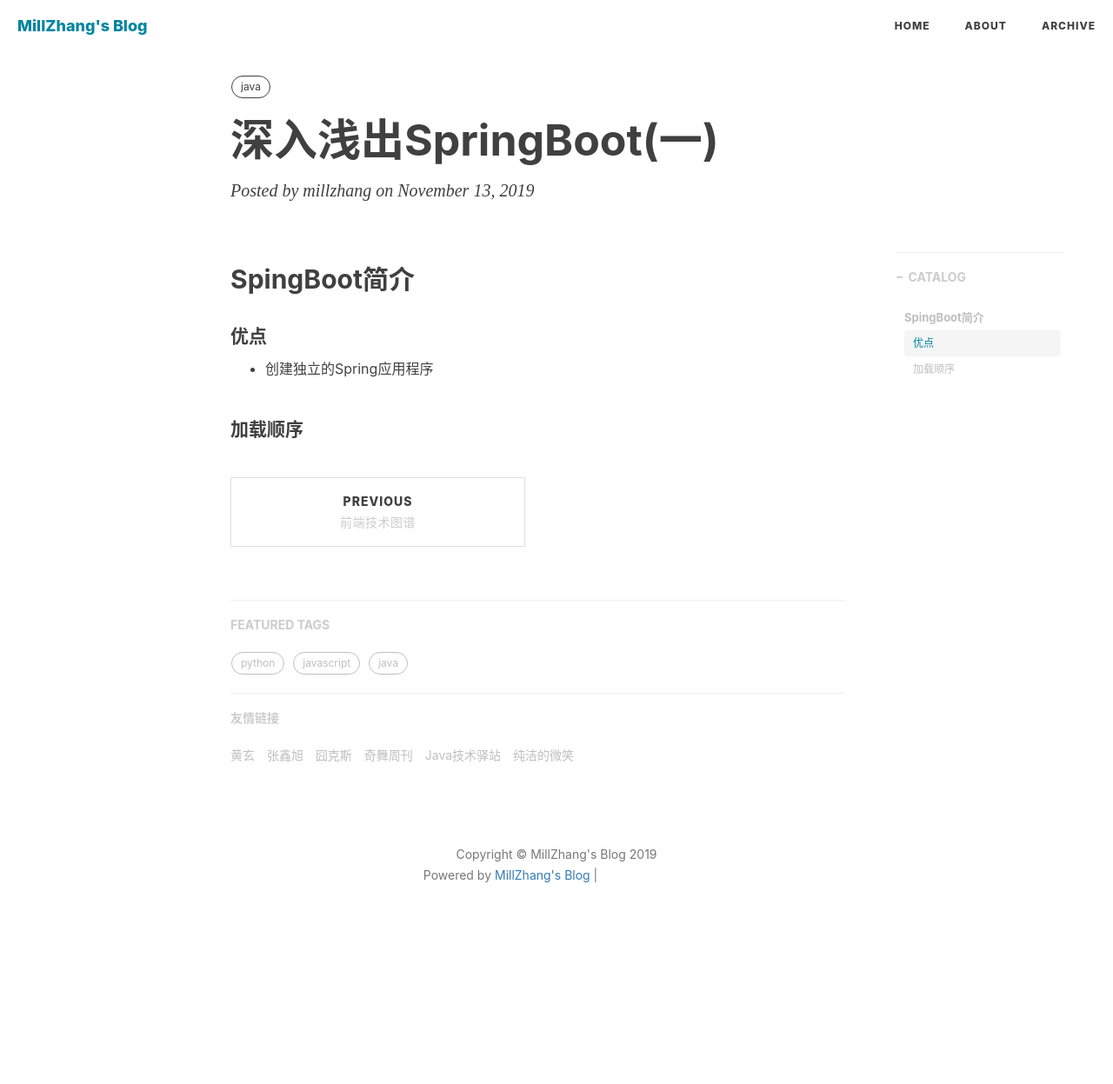
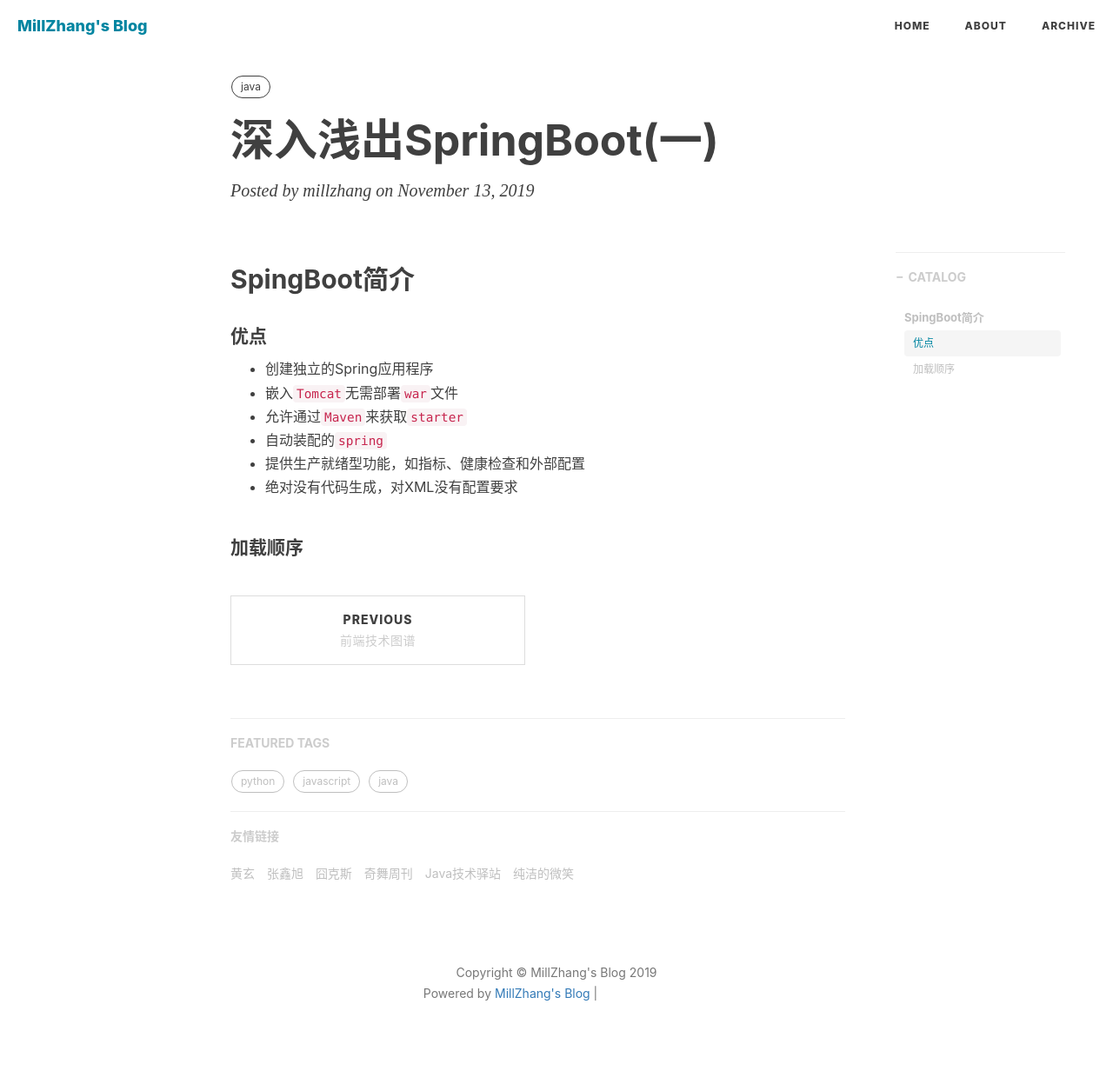
Before and after one commit to millzhang/millzhang.github.com, a Jekyll site: the page built from _posts/2019-11-13-深入浅出SpringBoot(一).md, in a window 1280 px wide. Shown: the whole page at 87% size. Built offline with Jekyll 4.4.1, drawn with Linux system fonts in a browser that asks for light colours; nearby versions of some CDN libraries; comment, search, counter and statistics services are not loaded; before the commit the page ends 1111 px from its top, so only the background shows below that; grey boxes are pictures that could not be loaded.

Commit message:
修改文件: _posts/2019-11-13-深入浅出SpringBoot(一).md

```diff
--- a/_posts/2019-11-13-深入浅出SpringBoot(一).md
+++ b/_posts/2019-11-13-深入浅出SpringBoot(一).md
@@ -15,5 +15,10 @@ tags:
 #### 优点
 
 - 创建独立的Spring应用程序
+- 嵌入`Tomcat`无需部署`war`文件
+- 允许通过`Maven`来获取`starter`
+- 自动装配的`spring`
+- 提供生产就绪型功能，如指标、健康检查和外部配置
+- 绝对没有代码生成，对XML没有配置要求
 
 #### 加载顺序
```
